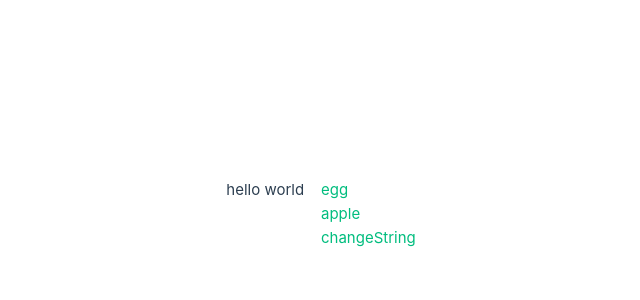
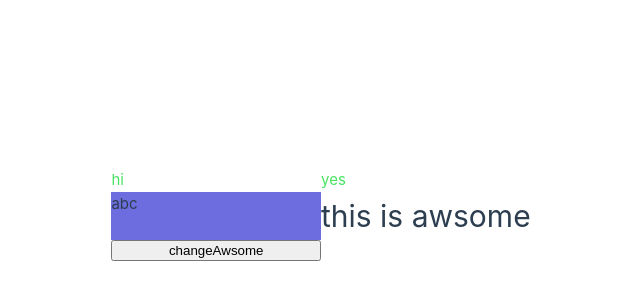
Before and after one commit to jiangxianzhi/startVue, a Vue app: page / in a window 1280 px wide. Shown: the part 186-486 px from the top of the page, without its empty margins (319-959 px from the left). Built offline with nearby package versions, Linux system fonts and the light colour scheme.

Commit message:
add v-on

```diff
--- a/src/App.vue
+++ b/src/App.vue
@@ -1,30 +1,53 @@
-
-
 <template>
-
-
-<div>hello world</div>
+  <!-- <div>hello world</div>
 <router-link to="/egg">egg</router-link>
 <div></div>
 <router-link to="/apple">apple</router-link>
 <div></div>
 <router-link to ="/changeString">changeString</router-link>
-<div></div>
-<router-link v-for="item in items" :key="item.id" :to="`/${item.name}`">{{ items.name }}</router-link>
-<router-view></router-view>
-<router-view></router-view>
-
-
+<div></div> -->
+  <!-- <router-link v-for="item in items" :key="item.id" :to="`/${item.name}`">{{ items.name }}</router-link> -->
+  <router-view></router-view>
+  <ShowItems />
+  <!--
+<ShowItems v-for="item in items" :key="item.id" :title="item.name"/> -->
+  <div :id="divId">{{ msg }}</div>
+  <h1 v-if="judgeAwsome">this is awsome</h1>
+  <button v-on:click="changeAwsome">changeAwsome</button>
 </template>
 
 <script>
 import items from '../item.json'
-export default{
-    data(){
-        return {
-            items
-        }
+import ChangeString from './components/changeString.vue'
+import ShowItems from './components/showItems.vue'
+
+export default {
+  data() {
+    return {
+      items,
+      msg: 'abc',
+      divId: 'example1',
+      judgeAwsome: true
     }
+  },
+  components: { ShowItems },
+  methods: {
+    changeAwsome() {
+      if (this.judgeAwsome) {
+        this.judgeAwsome = false
+        return
+      }
+      this.judgeAwsome = true
+    }
+  },
+  mounted() {
+    console.log('a')
+  }
 }
+</script>
 
-</script>
+<style>
+#example1 {
+  background-color: rgb(109, 109, 223);
+}
+</style>
--- /dev/null
+++ b/src/components/showItems.vue
@@ -0,0 +1,31 @@
+<template>
+  <div>hi</div>
+  <div>{{ itemsExist }}</div>
+</template>
+
+<script>
+import items from '../../item.json'
+
+export default {
+  data() {
+    return {
+      items
+    }
+  },
+  methods: {},
+  computed: {
+    itemsExist(){
+      return this.items.length>0?"yes":"no";
+    }
+  },
+  mounted(){
+    console.log(this.items);
+  }
+}
+</script>
+
+<style scoped>
+div {
+  color: rgb(71, 226, 97);
+}
+</style>
```
